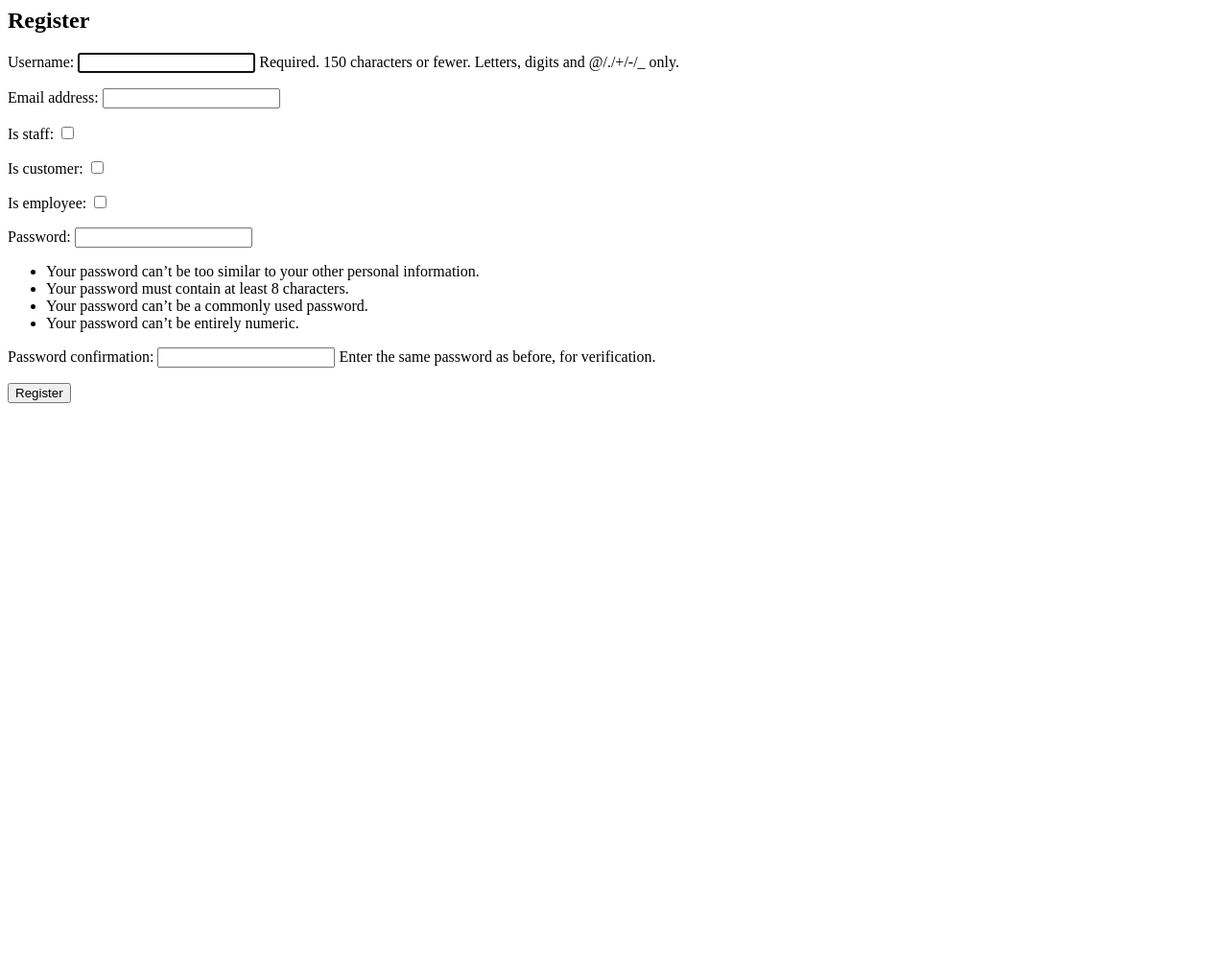
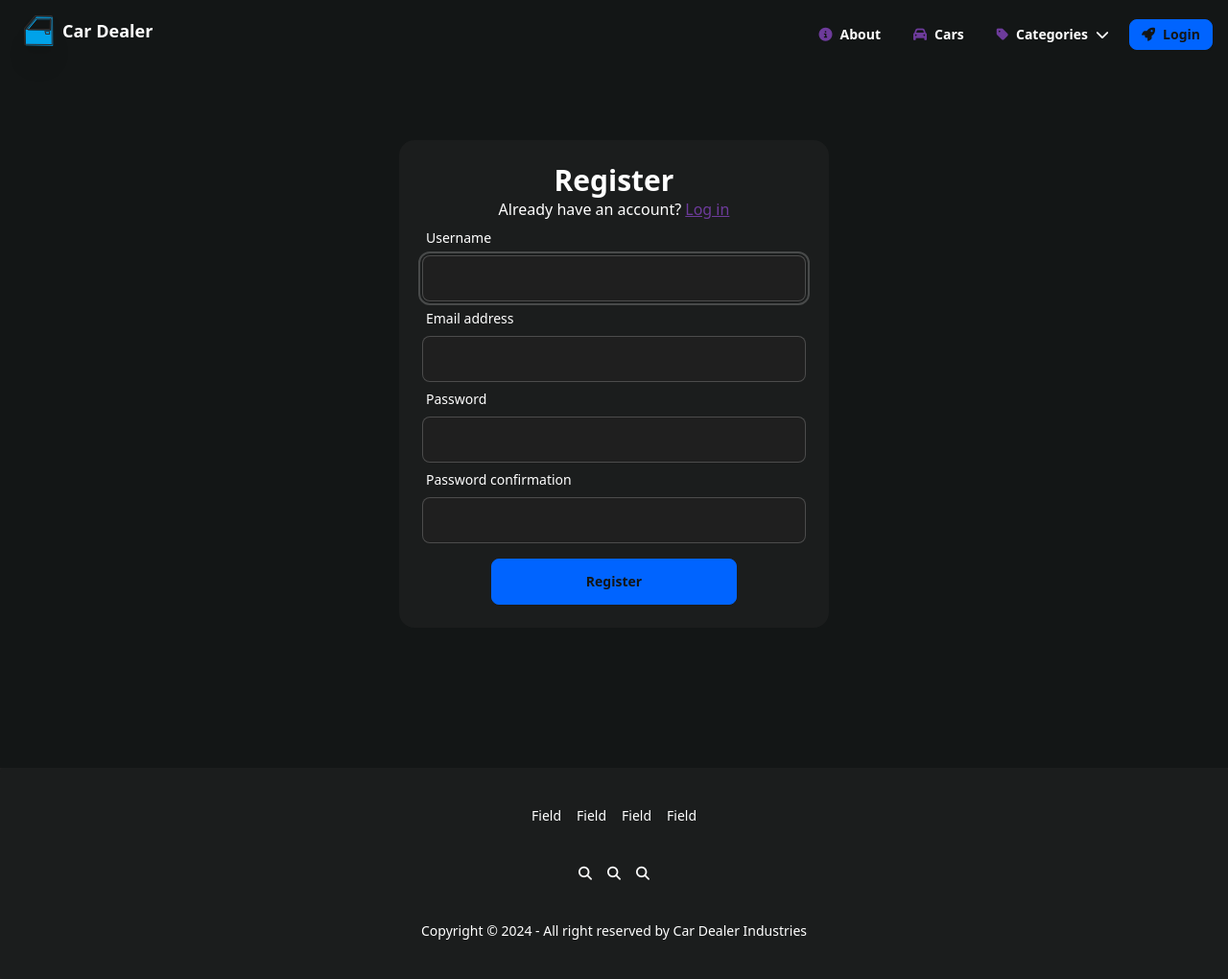
Before and after one commit to fzaca/car-dealer-system, a Django app: page /users/register/ in a window 1280 px wide. Shown: the whole page at 96% size. Before the commit the page ends 420 px from the top, so only its background shows below. Run offline with Django 5.2, Linux system fonts and the light colour scheme; style sheets or scripts are compiled from the project's sources; some libraries are stand-ins or nearby versions.

Commit message:
Improve register page

```diff
--- a/requirements/base.txt
+++ b/requirements/base.txt
@@ -20,3 +20,4 @@ django-nanoid-field==0.1.4
 django-redis==5.4.0
 django-memoize==2.3.1
 django-select2==8.2.0
+django-widget-tweaks==1.5.0
--- a/resources/core/templates/components/navbar.html
+++ b/resources/core/templates/components/navbar.html
@@ -91,7 +91,7 @@
       <!-- Avatar with Dropdown for Authenticated Users -->
       <div class="dropdown dropdown-bottom dropdown-end">
         <div tabIndex="0" role="button" class="avatar placeholder">
-          <div class="bg-neutral text-neutral-content w-12 rounded-full ring-primary ring-offset-primary ring ring-offset-2 mr-2">
+          <div class="bg-neutral text-neutral-content w-9 rounded-full ring-primary ring-offset-primary ring ring-offset-2 mr-2">
             <span>{{ user.get_initials }}</span>
           </div>
         </div>
--- a/resources/core/templates/components/overview.html
+++ b/resources/core/templates/components/overview.html
@@ -1,4 +1,4 @@
-<section class="bg-primary">
+<section class="bg-primary bg-opacity-50">
   <div class="items-center w-full px-5 py-24 mx-auto md:px-12 lg:px-16 max-w-7xl">
     <div class="text-left">
       <div class="items-center mx-auto lg:inline-flex">
--- a/resources/users/forms.py
+++ b/resources/users/forms.py
@@ -13,3 +13,9 @@ class CustomUserChangeForm(UserChangeForm):
     class Meta:
         model = CustomUser
         fields = ("username", "email", "is_staff", "is_customer", "is_employee")
+
+
+class UserRegisterForm(UserCreationForm):
+    class Meta:
+        model = CustomUser
+        fields = ("username", "email", "password1", "password2")
--- a/resources/users/pages/views.py
+++ b/resources/users/pages/views.py
@@ -1,22 +1,23 @@
 from django.contrib.auth import authenticate, login, logout
 from django.contrib import messages
 from django.shortcuts import redirect, render
-from resources.users.forms import CustomUserCreationForm
+from resources.users.forms import UserRegisterForm
 from resources.users.models import Customer, CustomUser  # noqa: F401
 
 
 def register_view(request):
     if request.method == "POST":
-        form = CustomUserCreationForm(request.POST)
+        form = UserRegisterForm(request.POST)
         if form.is_valid():
             user = form.save(commit=False)
+            user.is_staff = False
             user.is_customer = True
+            user.is_employee = False
             user.save()
-            Customer.objects.create(user=user)
             login(request, user)
             return redirect("home")
     else:
-        form = CustomUserCreationForm()
+        form = UserRegisterForm()
     return render(request, "register.html", {"form": form})
 
 
--- a/resources/users/templates/login.html
+++ b/resources/users/templates/login.html
@@ -46,7 +46,7 @@ login | car dealer
 
         <span class="self-center">
           Don't have an account?
-          <a class="link link-secondary">Register</a>
+          <a class="link link-secondary" href="{% url 'page_register' %}">Register</a>
         </span>
 
         <label class="form-control" for="username">
@@ -75,7 +75,7 @@ login | car dealer
           </label>
         </div>
 
-        <button class="btn btn-primary" type="submit">Log in</button>
+        <button class="btn btn-primary btn-wide" type="submit">Log in</button>
       </form>
     </div>
 
--- a/resources/users/templates/register.html
+++ b/resources/users/templates/register.html
@@ -1,6 +1,61 @@
-<h2>Register</h2>
-<form method="post">
-    {% csrf_token %}
-    {{ form.as_p }}
-    <button type="submit">Register</button>
-</form>
+{% extends 'base.html' %}
+
+{% load static %}
+{% load widget_tweaks %}
+
+{% block title %}
+Register | Car Dealer
+{% endblock %}
+
+{% block content %}
+<div class="relative h-screen bg-base-300">
+  <!-- Overlay for better text contrast -->
+  <div class="absolute inset-0"></div>
+
+  <!-- Content centered on top of the overlay -->
+  <div class="relative z-10 flex flex-col items-center justify-center h-full text-center gap-6 p-6 text-white">
+
+    <div class="flex flex-col gap-4 rounded-box bg-base-200 p-6 max-w-md w-full">
+
+      {% if messages %}
+      <ul>
+        {% for message in messages %}
+        <div role="alert" class="alert text-white">
+          <svg xmlns="http://www.w3.org/2000/svg" fill="none" viewBox="0 0 24 24" class="stroke-info h-6 w-6 shrink-0">
+            <path stroke-linecap="round" stroke-linejoin="round" stroke-width="2"
+              d="M13 16h-1v-4h-1m1-4h.01M21 12a9 9 0 11-18 0 9 9 0 0118 0z"></path>
+          </svg>
+          <span>{{ message }}</span>
+        </div>
+        {% endfor %}
+      </ul>
+      {% endif %}
+
+      <form method="post">
+        {% csrf_token %}
+        <h1 class="text-3xl font-bold self-center">Register</h1>
+
+        <span class="self-center">
+          Already have an account?
+          <a class="link link-secondary" href="{% url 'page_login' %}">Log in</a>
+        </span>
+
+        {% for field in form %}
+        <label class="form-control" for="{{ field.id_for_label }}">
+          <div class="label">
+            <span class="label-text">{{ field.label }}</span>
+          </div>
+          {{ field|add_class:"input input-bordered" }}  <!-- Apply consistent styles -->
+          {% if field.errors %}
+          <span class="text-red-500 text-xs mt-1">{{ field.errors|join:', ' }}</span>
+          {% endif %}
+        </label>
+        {% endfor %}
+
+        <button class="btn btn-primary mt-4 btn-wide" type="submit">Register</button>
+      </form>
+    </div>
+
+  </div>
+</div>
+{% endblock %}
--- a/service/settings/base.py
+++ b/service/settings/base.py
@@ -40,6 +40,7 @@ INSTALLED_APPS = [
 	"nanoid_field",
     "memoize",
     "django_select2",
+    "widget_tweaks",
 	# Local apps
 	"resources.core",
 	"resources.users",
```
